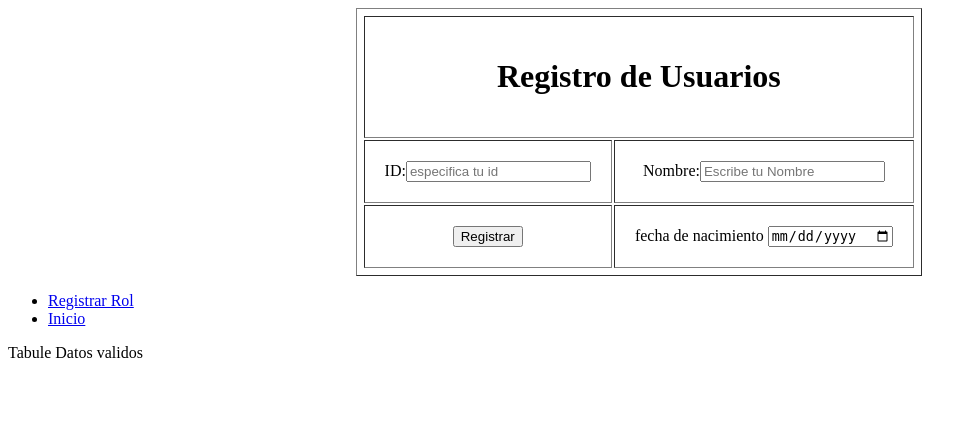
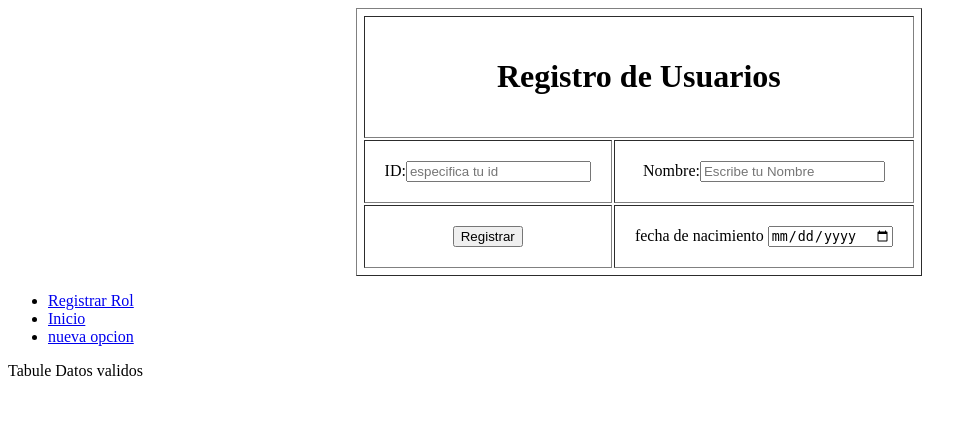
Before and after one commit to carlosroberto95/desarrollo, a PHP site: page /desarrollo/ in a window 1280 px wide. Shown: the top 431 px of the page, without its empty margins (0-977 px from the left). Run offline with PHP 8.4, Linux system fonts and the light colour scheme.

Commit message:
nueva opcion 01

```diff
--- a/index.php
+++ b/index.php
@@ -45,6 +45,7 @@
 <ul>
     <li><a href="http://localhost:8080/desarrollo/matriculacion.php">Registrar Rol</a></li>
     <li><a href="http://localhost:8080/desarrollo/index.php">Inicio</a></li>
+    <li><a href="http://localhost:8080/desarrollo/index.php">nueva opcion</a></li>
 </ul>
 
 <?php
```
